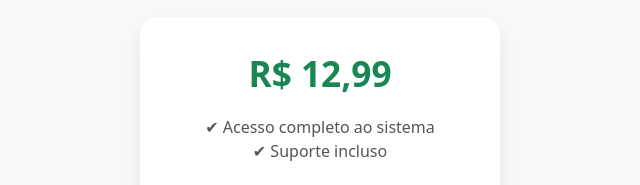
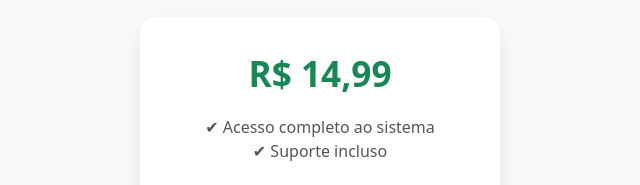
Before and after one commit to JoaoFiRodrigues/Site-Simples-Gestor, a plain HTML site: page public/index.html in a window 1280 px wide. Shown: the part 994-1179 px from the top of the page, 320-960 px from the left. Drawn offline with nearby package versions, Linux system fonts and the light colour scheme.

Commit message:
Alteração de valor do sistema

```diff
--- a/public/index.html
+++ b/public/index.html
@@ -111,7 +111,7 @@
     <h2 class="fw-bold">Plano mensal</h2>
 
     <div class="price-card">
-      <span class="price-value">R$ 12,99</span>
+      <span class="price-value">R$ 14,99</span>
       <p class="price-desc">
         ✔ Acesso completo ao sistema
         <br>
```
